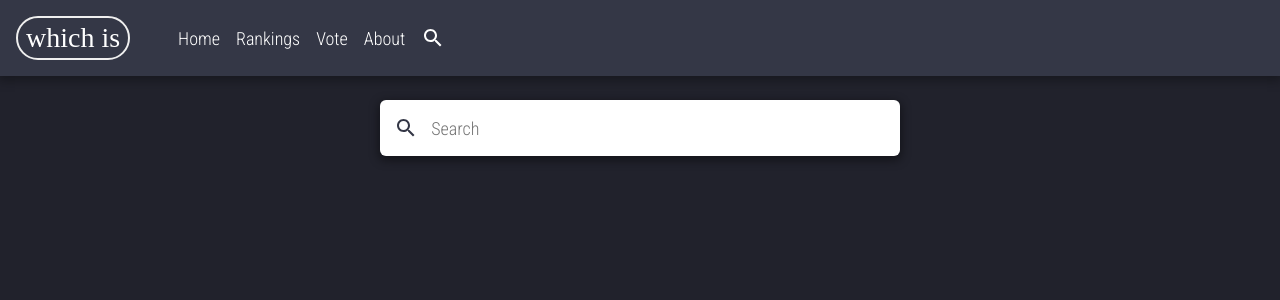
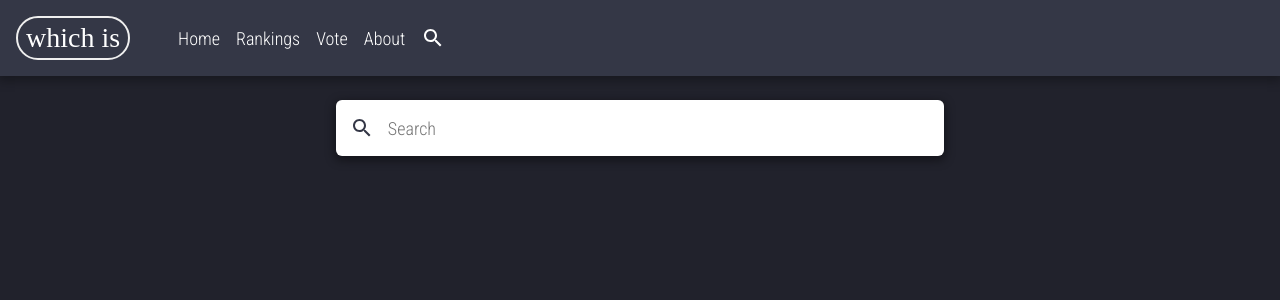
Before and after one commit to tiagoebone/projectX, a React (Create React App) app: page /search in a window 1280 px wide. Shown: the top 300 px of the page. Built offline with nearby package versions, Linux system fonts and the light colour scheme; a web font is replaced by a local one.

Commit message:
altera tamanho do search

```diff
--- a/src/containers/search/search.style.ts
+++ b/src/containers/search/search.style.ts
@@ -8,8 +8,8 @@ export const IconSearch = styled(SearchIcon)`
 `;
 
 export const InputStyled = styled.div`
-  min-width: 400px;
-  width: 40vw;
+  max-width: 600px;
+  width: 80vw;
   display: flex;
   flex-direction: row;
   box-shadow: 0px 3px 10px 2px rgba(0, 0, 0, 0.4);
```
